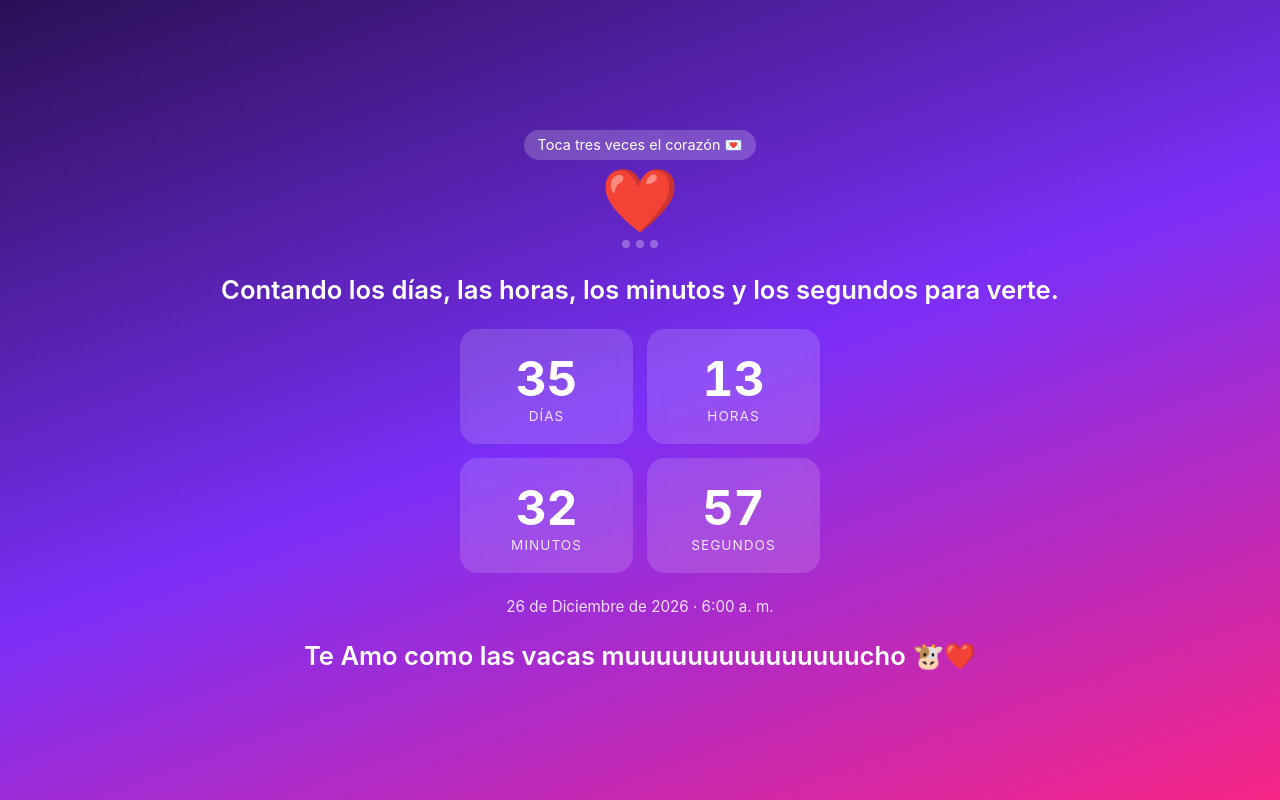
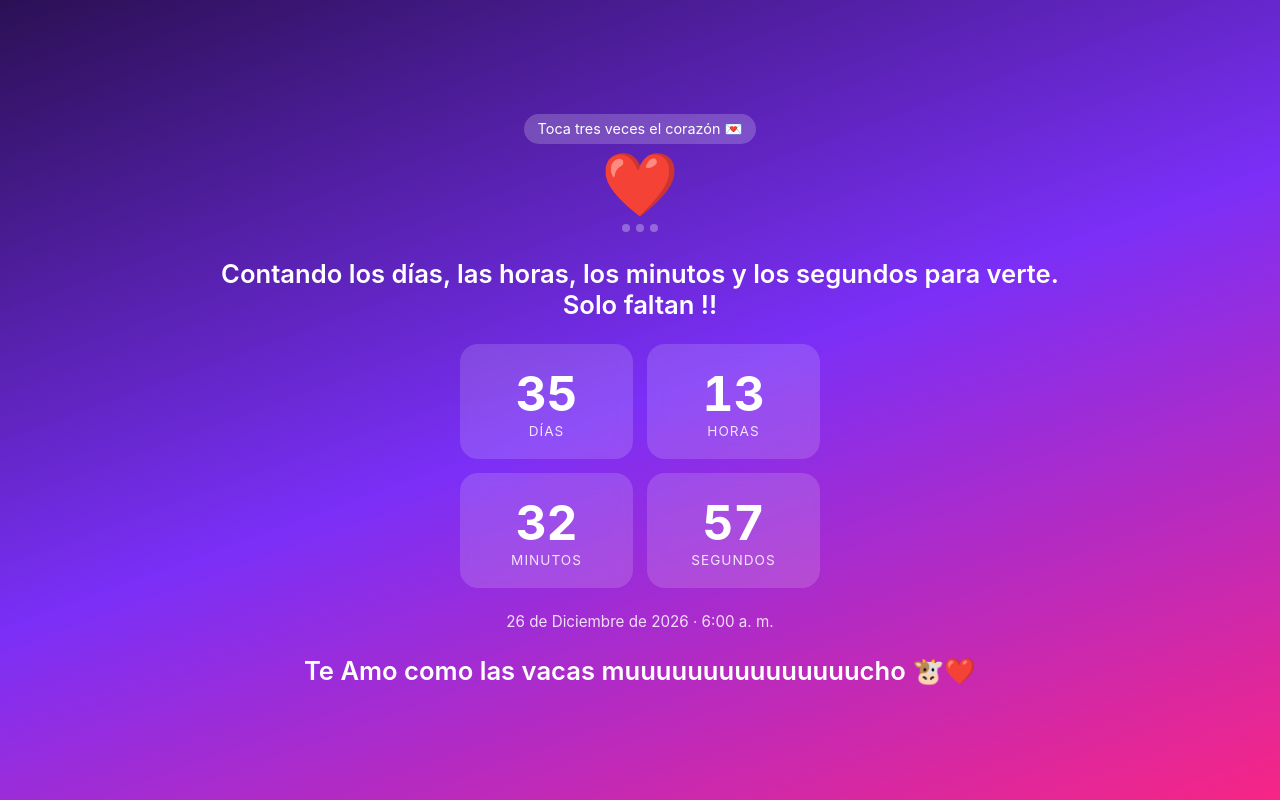
Before and after one commit to Jhontanhk/Contador, a plain HTML site: page index.html in a window 1280 px wide. Drawn offline with Linux system fonts and the light colour scheme.

Commit message:
Update index.html

```diff
--- a/index.html
+++ b/index.html
@@ -123,6 +123,8 @@
 
     <h1>Contando los días, las horas, los minutos y los segundos para verte.</h1>
 
+    <h1>Solo faltan !!</h1>
+
   </div>
 
   <div class="contador" id="contador">
```
